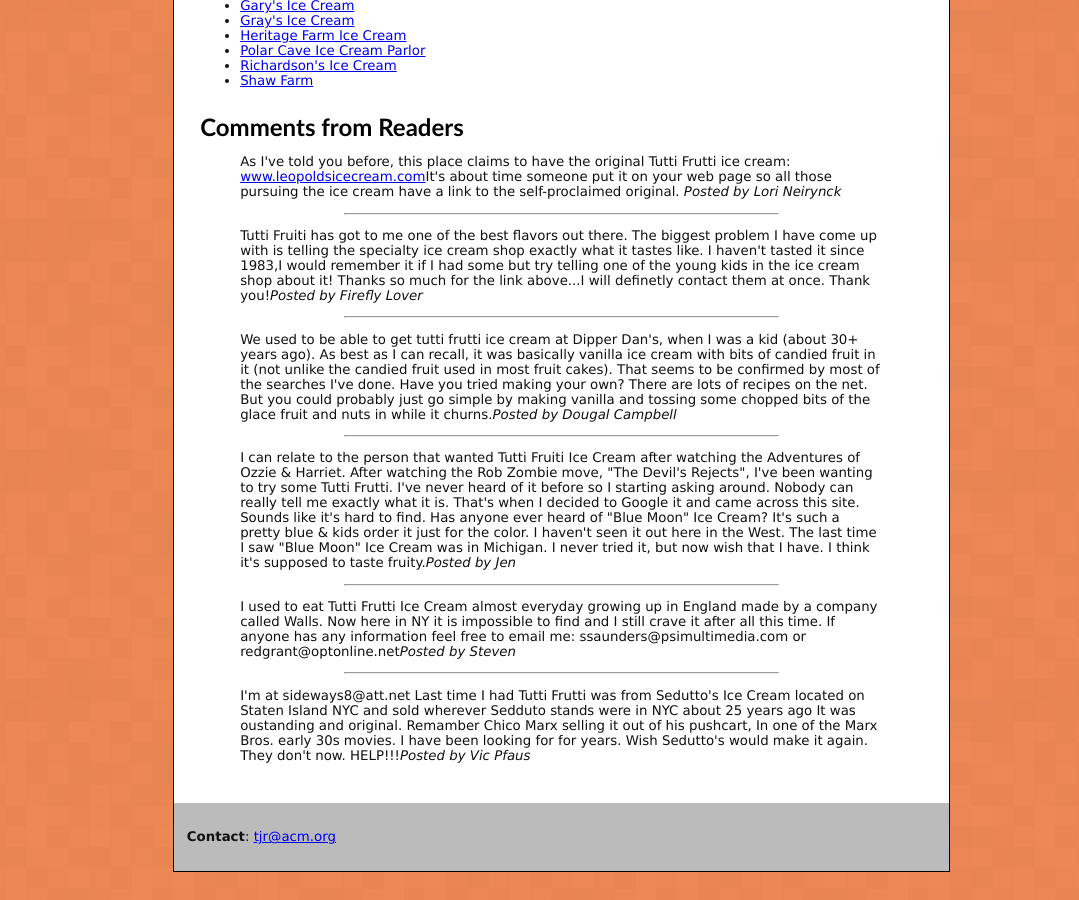
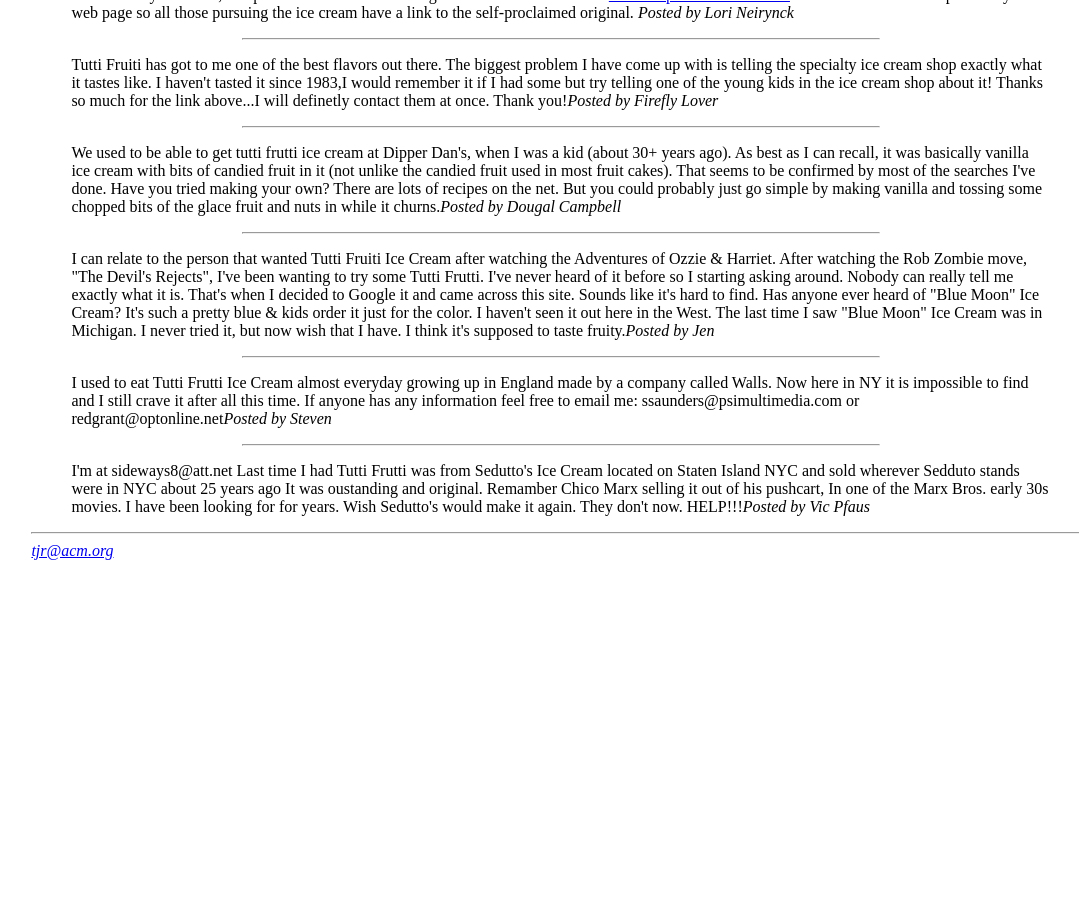
Before and after one commit to tjr/tjr.github.com, a Jekyll site: the page writing/tutti-frutti-ice-cream.html, which Jekyll copies as it is, in a window 1280 px wide and 900 px high, scrolled down 1682 px. Shown: the whole window, without its empty margins (79-1158 px from the left). Built offline with Jekyll 4.4.1, drawn with Linux system fonts in a browser that asks for light colours; some web fonts are replaced; after the commit the page ends 2301 px from its top, so only the background shows below that.

Commit message:
Update writing/tutti-frutti-ice-cream.html

```diff
--- a/writing/tutti-frutti-ice-cream.html
+++ b/writing/tutti-frutti-ice-cream.html
@@ -1,13 +1,11 @@
 <html>
 <head>
     <title>In Search of Tutti Frutti Ice Cream</title>
-    <link rel="stylesheet" href="/css/icecream.css" media="all" title="Default" charset="utf-8">
+    <link rel="stylesheet" href="/css/traditional.css" media="all" title="Default" charset="utf-8">
 </head>
 
 <body>
-<div id="content">
 
-<div class="white">
 <h1>In Search of Tutti Frutti Ice Cream</h1>
 <p>by <a href="/">Trevis Rothwell</a>, updated in October 2011</p>
 <hr>
@@ -201,14 +199,9 @@ pushcart, In one of the Marx Bros. early 30s movies. I have been
 looking for for years. Wish Sedutto's would make it again. They don't
 now. HELP!!!<em>Posted by Vic Pfaus</em></blockquote>
 
-</div>
+<hr>
 
-<div class="powderblue">
-<p>
-<b>Contact</b>: <a href="mailto:tjr@acm.org">tjr@acm.org</a>
-</p>
-</div>
+<i><a href="mailto:tjr@acm.org">tjr@acm.org</a></i>
 
-</div>
 </body>
 </html>
```
